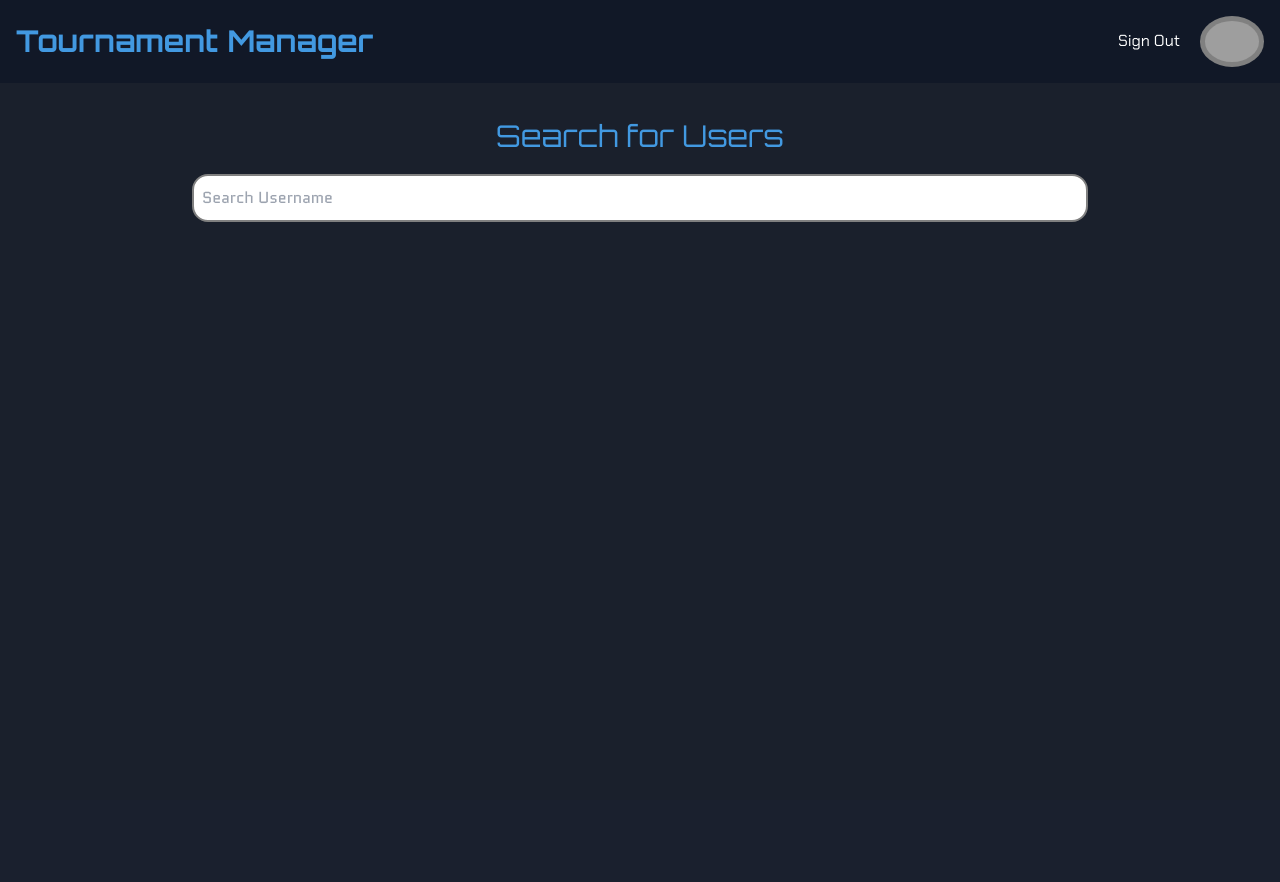
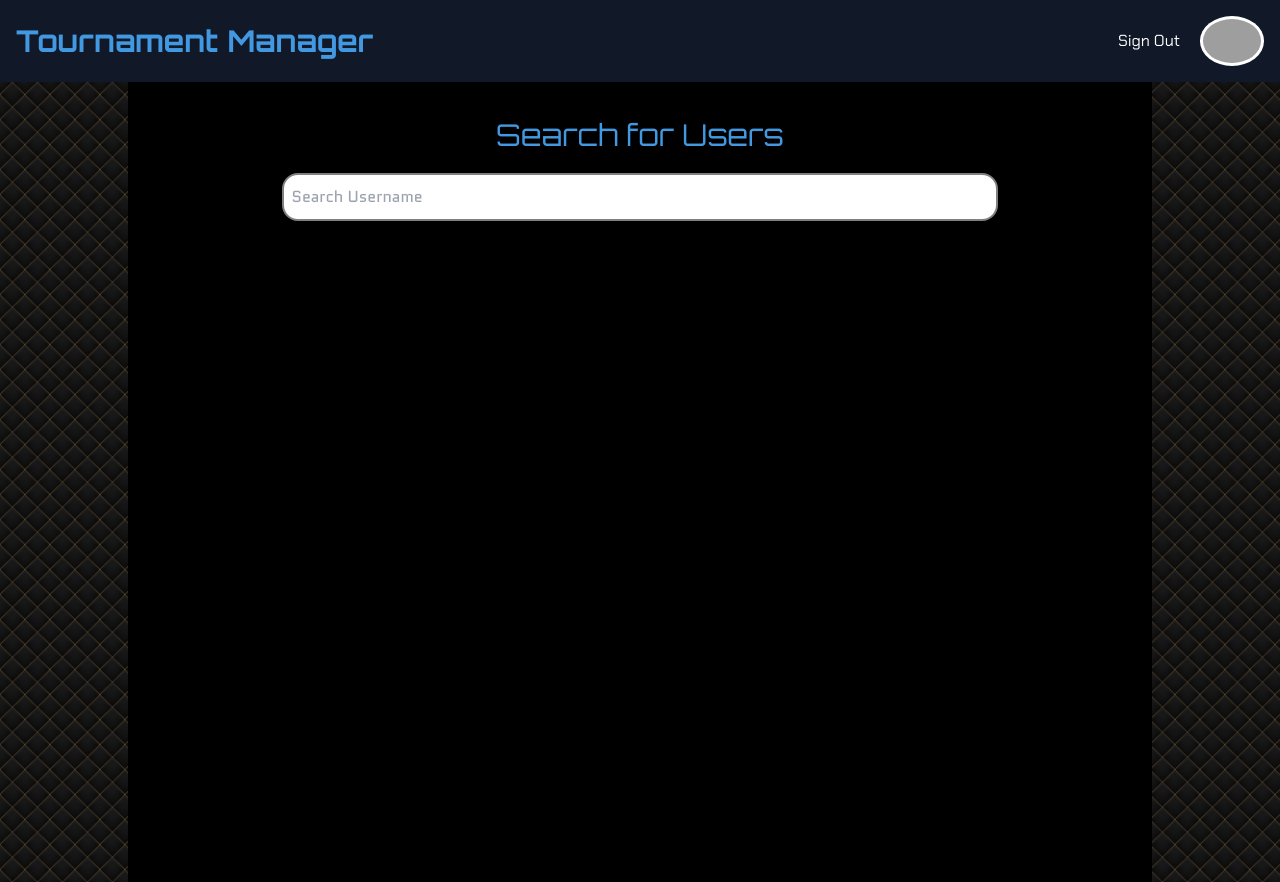
Before and after one commit to saacutter/CITS3403-Project, a Flask app: page /search in a window 1280 px wide. Before the commit the page ends 222 px from the top, so only its background shows below. Run offline with Flask 3, Linux system fonts and the light colour scheme; the visitor is signed in with stand-in values (Sample User, id 1); data comes from the database, SQL or seed files in the repository; some libraries are stand-ins or nearby versions; grey boxes are pictures that could not be loaded.

Commit message:
Adjusted the styling of the 'search.html' template

```diff
--- a/app/static/css/styles.css
+++ b/app/static/css/styles.css
@@ -43,8 +43,8 @@ a:visited {
 img {
     width: 4em;
     height: 4em;
-    background-color: grey;
-    padding: 5px;
+    background-color: white;
+    padding: 3px;
     border-radius: 50%;
 }
 
@@ -219,7 +219,7 @@ div.search-user {
 
 .heading {
     font-size: 30px;
-    margin-top: 1em;
+    padding-top: 1em;
 }
 
 /* Styling for individual elements */
--- a/app/templates/search.html
+++ b/app/templates/search.html
@@ -5,11 +5,15 @@ Tournament Manager - Search Users
 {% endblock %}
 
 {% block body %}
-<div class="center" style="width: 70%;">
-    <h2 class="heading">Search for Users</h2>
-    <input type="text" placeholder="Search Username" class="rounded-border" style="font-size: 16px; color: black;">
-</div>
-<div id="retrievedUsers" style="overflow-y: auto;">
+<div id="user-background">
+    <div id="user-profile-panel" class="center">
+        <div class="center" style="width: 70%;">
+            <h2 class="heading">Search for Users</h2>
+            <input type="text" placeholder="Search Username" class="rounded-border" style="font-size: 16px; color: black;">
+        </div>
+        <div id="retrievedUsers" style="overflow-y: auto;">
+        </div>
+    </div>
 </div>
 <script src="static/js/search_users.js"></script>
 {% endblock %}
```
